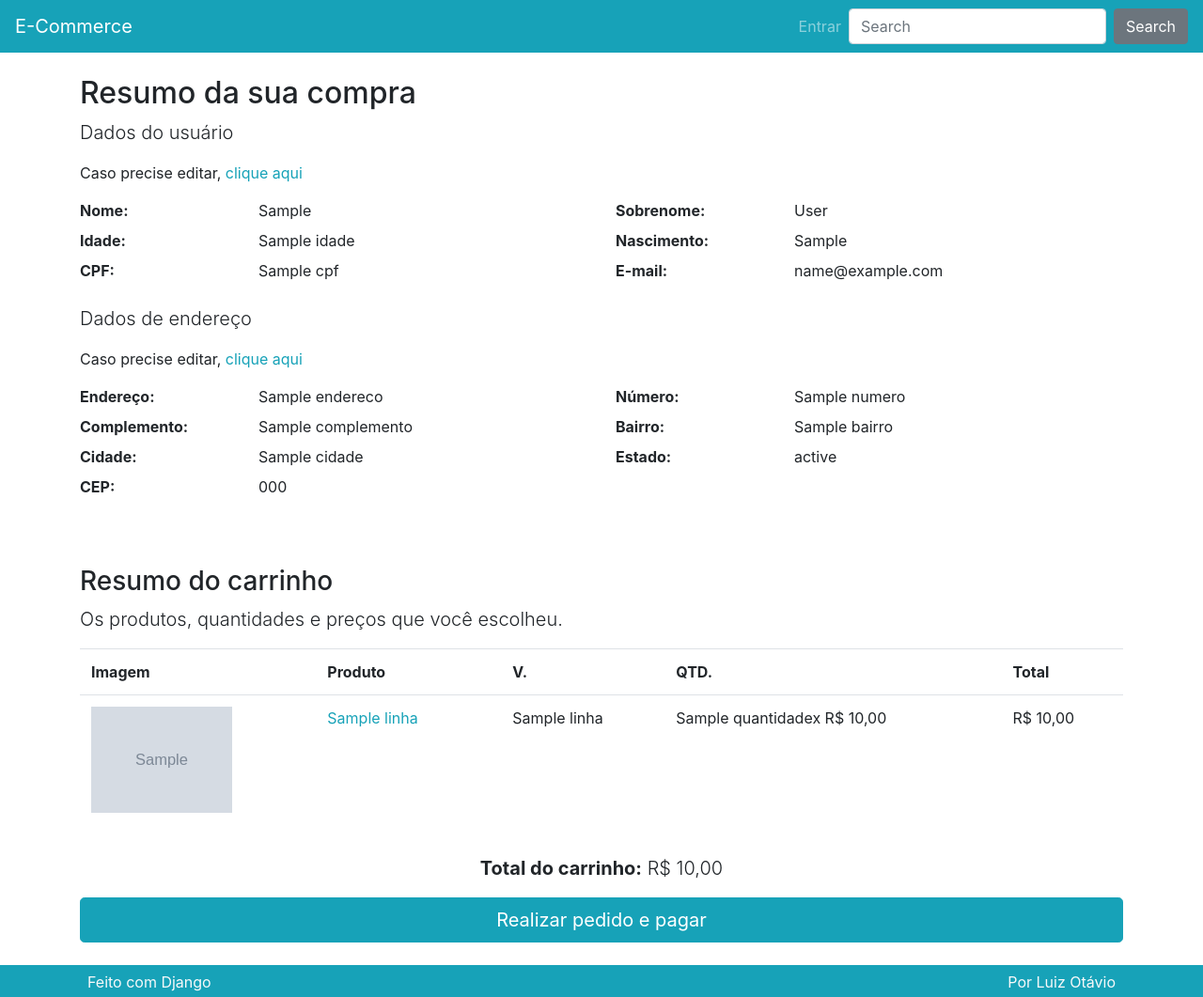
After one commit to abreno76/ecommerce, a Django app: template produto/templates/produto/resumodacompra.html in a window 1280 px wide. The commit adds this page. Shown: the whole page at 94% size. Run offline with Django 4.2, Linux system fonts and the light colour scheme; the template is opened without the code that fills it: most values are stand-ins (such as "Sample title", 1, 10 or a date in 2020); grey boxes marked "Sample" are stand-in pictures; some libraries are stand-ins or nearby versions.

Commit message:
Projeto e-commerce - Resumo da compra

```diff
--- a/perfil/models.py
+++ b/perfil/models.py
@@ -8,8 +8,8 @@ from utils.validacpf import valida_cpf
 
 
 class Perfil(models.Model):
-    usuario = models.ForeignKey(
-        User, on_delete=models.CASCADE, verbose_name='usuário')
+    usuario = models.OneToOneField(User, on_delete=models.CASCADE,
+                                   verbose_name='Usuário')
     idade = models.PositiveIntegerField()
     data_nascimento = models.DateField()
     cpf = models.CharField(max_length=11)
--- /dev/null
+++ b/produto/templates/produto/resumodacompra.html
@@ -0,0 +1,80 @@
+{% extends 'base.html' %}
+{% load omfilters %}
+
+{% block conteudo %}
+
+<div class="row mb-5">
+    <div class="col-lg">
+        <h2>Resumo da sua compra</h2>
+
+        <p class="lead">Dados do usuário</p>
+        <p>Caso precise editar, <a href="{% url 'perfil:criar' %}">clique aqui</a></p>
+        <dl class="row">
+            <dt class="col-lg-2">Nome:</dt>
+            <dd class="col-lg-4">{{usuario.first_name}}</dd>
+            <dt class="col-lg-2">Sobrenome:</dt>
+            <dd class="col-lg-4">{{usuario.last_name}}</dd>
+
+            <dt class="col-lg-2">Idade:</dt>
+            <dd class="col-lg-4">{{usuario.perfil.idade}}</dd>
+            <dt class="col-lg-2">Nascimento:</dt>
+            <dd class="col-lg-4">{{usuario.perfil.data_nascimento}}</dd>
+
+            <dt class="col-lg-2">CPF:</dt>
+            <dd class="col-lg-4">{{usuario.perfil.cpf}}</dd>
+            <dt class="col-lg-2">E-mail:</dt>
+            <dd class="col-lg-4">{{usuario.email}}</dd>
+        </dl>
+
+        <p class="lead">Dados de endereço</p>
+        <p>Caso precise editar, <a href="{% url 'perfil:criar' %}">clique aqui</a></p>
+        <dl class="row">
+            <dt class="col-lg-2">Endereço:</dt>
+            <dd class="col-lg-4">{{usuario.perfil.endereco}}</dd>
+            <dt class="col-lg-2">Número:</dt>
+            <dd class="col-lg-4">{{usuario.perfil.numero}}</dd>
+
+            <dt class="col-lg-2">Complemento:</dt>
+            <dd class="col-lg-4">{{usuario.perfil.complemento}}</dd>
+            <dt class="col-lg-2">Bairro:</dt>
+            <dd class="col-lg-4">{{usuario.perfil.bairro}}</dd>
+
+            <dt class="col-lg-2">Cidade:</dt>
+            <dd class="col-lg-4">{{usuario.perfil.cidade}}</dd>
+            <dt class="col-lg-2">Estado:</dt>
+            <dd class="col-lg-4">{{usuario.perfil.estado}}</dd>
+
+            <dt class="col-lg-2">CEP:</dt>
+            <dd class="col-lg-4">{{usuario.perfil.cep}}</dd>
+        </dl>
+    </div>
+</div>
+
+
+
+<div class="row mt-3">
+    <div class="col">
+        <h3>Resumo do carrinho</h3>
+        <p class="lead">Os produtos, quantidades e preços que você escolheu.</p>
+
+        {% include 'parciais/_carrinho.html' %}
+    </div>
+</div>
+<div class="row mt-3">
+    <div class='col'>
+        <p class="lead text-center">
+            <span class="font-weight-bold">Total do carrinho:</span> {{carrinho|qtd_totals|formata_preco}} </p>
+    </div>
+</div>
+
+<div class="row">
+    <div class="col">
+        <a class="btn btn-block btn-primary btn-lg" href="{% url 'pedido:pagar' %}">
+            Realizar pedido e pagar
+        </a>
+    </div>
+</div>
+
+
+
+{% endblock conteudo %}
--- a/produto/urls.py
+++ b/produto/urls.py
@@ -14,6 +14,6 @@ urlpatterns = [
     path('removerdocarrinho/', views.RemoverDoCarrinho.as_view(),
          name='removerdocarrinho'),
     path('carrinho/', views.Carrinho.as_view(), name='carrinho'),
-    path('resumodocarrinho/', views.ResumoDoCarrinho.as_view(),
-         name='resumodocarrinho'),
+    path('resumodacompra/', views.ResumoDaCompra.as_view(),
+         name='resumodacompra'),
 ]
--- /dev/null
+++ b/templates/parciais/_carrinho.html
@@ -0,0 +1,45 @@
+{% load static %}
+{% load omfilters %}
+
+<div class="table-responsive">
+    <table class="table">
+        <tr>
+            <th class="d-none d-lg-block">Imagem</th>
+            <th>Produto</th>
+            <th>V.</th>
+            <th>QTD.</th>
+            <th>Total</th>
+        </tr>
+
+        {% for linha in carrinho.values  %}
+        <tr>
+            <td class="d-none d-lg-block">
+                <img class="cart-img" src="{% get_media_prefix %}{{ linha.imagem }}">
+            </td>
+            <td>
+                <a href="{% url 'produto:detalhe' linha.slug%} ">
+                    {{linha.produto_nome}}
+                </a>
+                <a class="ml-3" href="{% url 'produto:removerdocarrinho'%}?vid={{ linha.variacao_id}}">
+                    <i class="fas fa-times-circle text-danger" aria-hidden="true"></i>
+                </a>
+            </td>
+            <td>{{linha.variacao_nome}}</td>
+            <td>{{linha.quantidade}}x
+                {% if linha.preco_unitario_promocional %}
+                {{ linha.preco_unitario_promocional|formata_preco }}
+                {% else %}
+                {{linha.preco_unitario|formata_preco}}
+                {% endif %}
+                </td>
+
+            {% if linha.preco_quantitativo_promocional %}
+                <td>{{linha.preco_quantitativo_promocional|formata_preco}}</td>
+            {% else %}
+                <td>{{linha.preco_quantitativo|formata_preco}}</td>
+            {% endif %}
+        </tr>
+        {% endfor %}
+
+    </table>
+</div>
--- a/templates/parciais/_nav.html
+++ b/templates/parciais/_nav.html
@@ -9,27 +9,25 @@
 
     <div class="collapse navbar-collapse" id="navbarSupportedContent">
         <ul class="navbar-nav ml-auto">
-            <li class="nav-item active">
-                <a class="nav-link" href="#">Home <span class="sr-only">(current)</span></a>
-            </li>
-            <li class="nav-item">
-                <a class="nav-link" href="#">Link</a>
-            </li>
+
+            {% if request.user.is_authenticated  %}
             <li class="nav-item dropdown">
                 <a class="nav-link dropdown-toggle" href="#" id="navbarDropdown" role="button"
                     data-toggle="dropdown" aria-haspopup="true" aria-expanded="false">
-                    Dropdown
+                    Conta
                 </a>
                 <div class="dropdown-menu" aria-labelledby="navbarDropdown">
-                    <a class="dropdown-item" href="#">Action</a>
-                    <a class="dropdown-item" href="#">Another action</a>
-                    <div class="dropdown-divider"></div>
-                    <a class="dropdown-item" href="#">Something else here</a>
+                    <a class="dropdown-item" href="{% url 'perfil:criar' %}">Atualizar Dados</a>
+                    <a class="dropdown-item" href="{% url 'perfil:logout' %}">Sair</a>
                 </div>
             </li>
+            {% else %}
             <li class="nav-item">
-                <a class="nav-link disabled" href="#">Disabled</a>
+                <a class="nav-link" href="{% url 'perfil:criar' %}">Entrar</a>
             </li>
+            {% endif %}
+
+
 
             {% if request.session.carrinho %}
             <li class="nav-item">
```
Also changed, not shown: produto/templates/produto/carrinho.html (+11 -44 lines), produto/views.py (+13 -2 lines), perfil/migrations/0003_alter_perfil_usuario.py (added), produto/templates/produto/resumodocarrinho.html (deleted).
